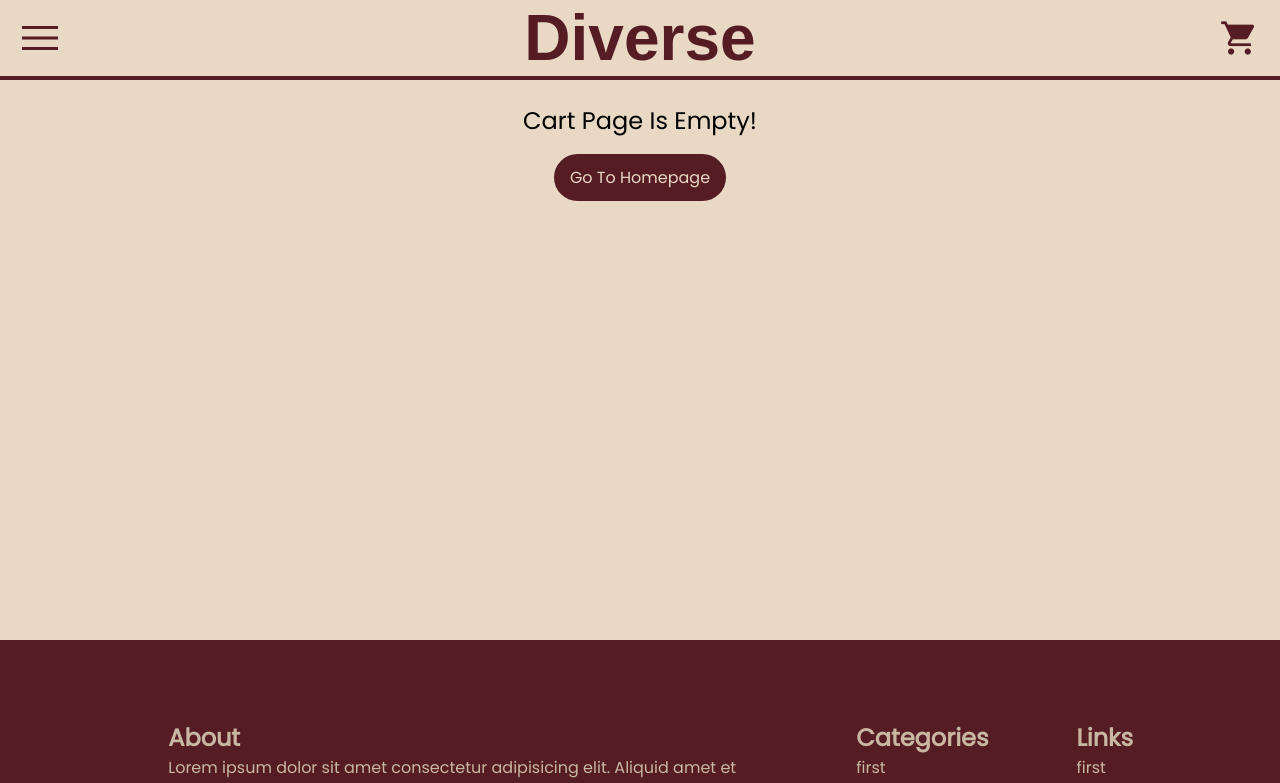
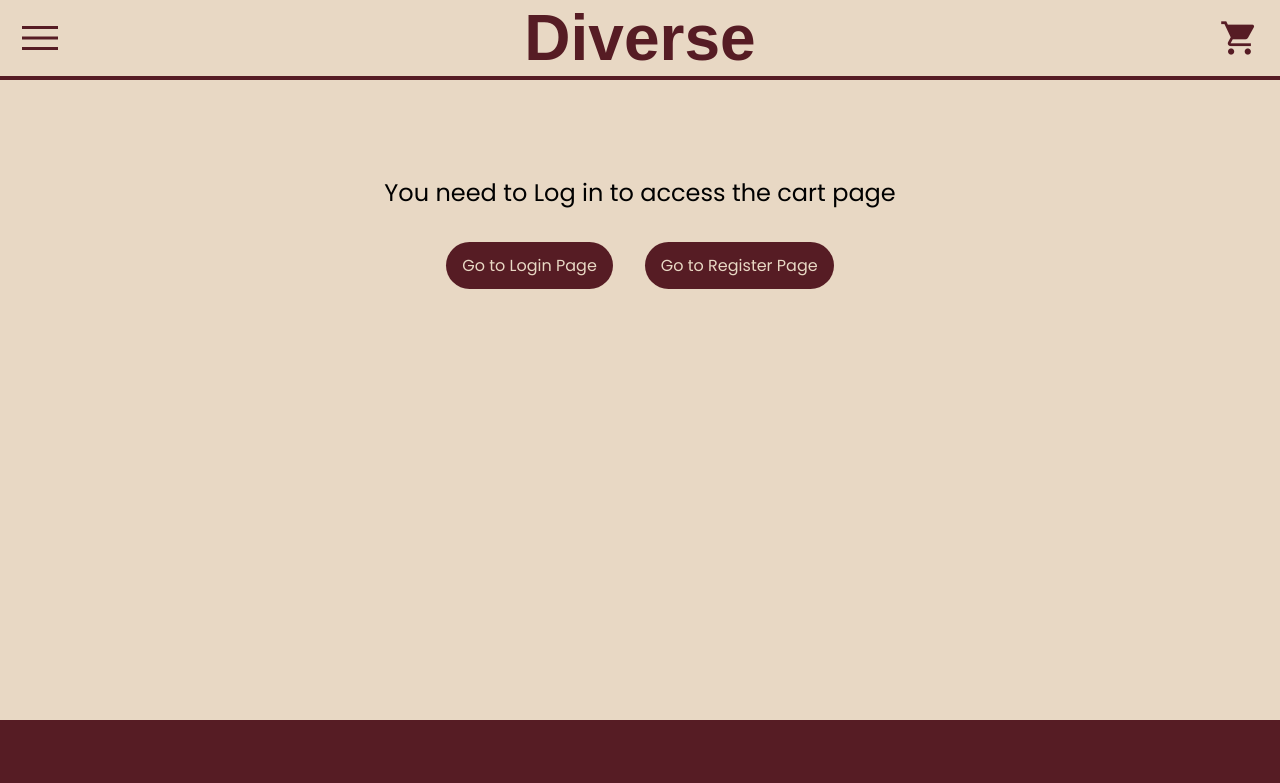
Before and after one commit to Tornayyydo/angular-project, an Angular app in the folder angular-project/: page /cart-page in a window 1280 px wide. Shown: the top 783 px of the page. Built offline with nearby package versions, Linux system fonts and the light colour scheme; a web font is replaced by a local one.

Commit message:
cart-page restriction without login

```diff
--- a/angular-project/src/app/shell/cart-page/cart-page.component.html
+++ b/angular-project/src/app/shell/cart-page/cart-page.component.html
@@ -1,9 +1,15 @@
-<app-not-found [visible]="!cart || cart.items.length <= 0"
+<div class="no-access" *ngIf="!isLoggedIn()">
+    You need to Log in to access the cart page
+    <div>
+        <a routerLink="/login">Go to Login Page</a>
+        <a routerLink="/register">Go to Register Page</a>
+    </div>
+</div>
+<app-not-found [visible]="!cart || cart.items.length <= 0 && isLoggedIn()"
 notFoundMessage="Cart Page Is Empty!"
 resetLinkText="Go To Homepage"
-
 ></app-not-found>
-<div *ngIf="cart && cart.items.length > 0" class="container">
+<div *ngIf="cart && cart.items.length > 0 && isLoggedIn()" class="container">
     <div class="cont">
         <div *ngFor="let cartItem of cart.items" class="cart-items">
             <div>
--- a/angular-project/src/app/shell/cart-page/cart-page.component.scss
+++ b/angular-project/src/app/shell/cart-page/cart-page.component.scss
@@ -105,3 +105,31 @@
         }
     }
 }
+
+.no-access {
+    display: flex;
+    align-items: center;
+    justify-content: center;
+    flex-direction: column;
+    margin-top: 5rem;
+    font-size: 1.5rem;
+    height: 20vh;
+    div {
+        display: flex;
+        margin-top: 1rem;
+        a {
+            font-size: 1rem;
+            text-decoration: none;
+            color: $beige;
+            background-color: $dark-brown;
+            border-radius: 10rem;
+            padding: 0.7rem 1rem;
+            margin: 1rem;
+            transition: background-color 0.3s ease-in-out;
+            cursor: pointer;
+            &:hover {
+                background-color: $light-brown;
+            }
+        }
+    }
+}
--- a/angular-project/src/app/shell/cart-page/cart-page.component.ts
+++ b/angular-project/src/app/shell/cart-page/cart-page.component.ts
@@ -1,4 +1,5 @@
 import { Component, OnInit } from '@angular/core';
+import { AuthService } from 'src/app/services/auth/auth.service';
 import { CartService } from 'src/app/services/cart/cart.service';
 import { FoodService } from 'src/app/services/food/food.service';
 import { SidebarService } from 'src/app/services/sidebar/sidebar.service';
@@ -14,12 +15,17 @@ export class CartPageComponent implements OnInit{
   cart!:Cart
   constructor(private cartService: CartService,
      private foodService: FoodService,
-     private sidebarService: SidebarService) {
+     private sidebarService: SidebarService,
+     private authService: AuthService) {
     this.setCart()
   }
 
   ngOnInit(): void {
     this.sidebarService.collapsed = true
+  }
+
+  isLoggedIn(): boolean {
+    return this.authService.isLoggedIn();
   }
 
   removeFromCart(cartItem:CartItem) {
--- a/angular-project/src/app/shell/sidebar/sidebar.component.html
+++ b/angular-project/src/app/shell/sidebar/sidebar.component.html
@@ -25,7 +25,7 @@
           </a>
         </li>
         <li class="sidenav-nav-item" (click)="onClicked()" *ngIf="isLoggedIn()">
-          <a class="sidenav-nav-link" routerLink="/login" (click)="logout()">
+          <a class="sidenav-nav-link" routerLink="" (click)="logout()">
             <span class="material-symbols-outlined sidenav-link-icon">
               logout
             </span>
```
